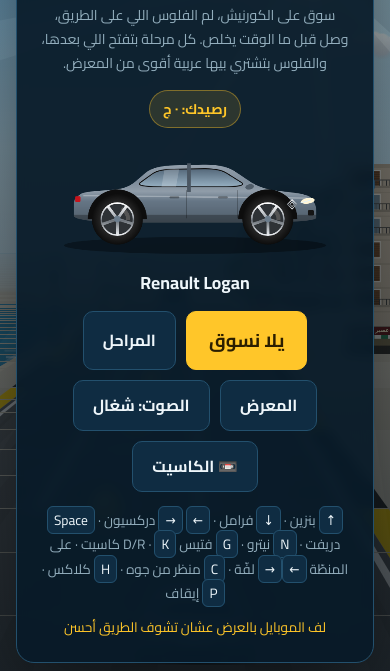
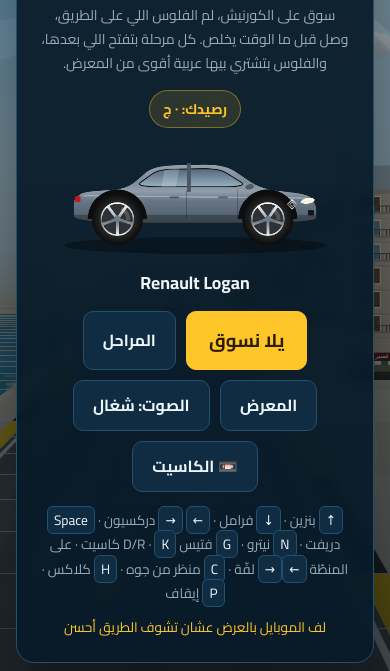
Before and after one commit to asmaanewigy-dev/alex-nitro, a plain HTML site: page index.html in a window 390 px wide. Shown: the part 173-844 px from the top of the page. Drawn offline with Linux system fonts and the light colour scheme; animation ran at ten frames a second.

Commit message:
Raise and pull back the chase camera
The camera now sits higher and further behind the car, so more of the
road ahead is visible. On upright phones the view shifts up so the car
stays above the touch buttons. The in-car view is unchanged.

Co-Authored-By: Claude Opus 5.5 <noreply@anthropic.com>
Claude-Session: https://claude.ai/code/session_01Av9MSwDCcC4QNMQVjMpzmj

```diff
--- a/index.html
+++ b/index.html
@@ -822,7 +822,7 @@ const THEMES={
  dawn:  {sky:['#6f9fd6','#f7c7a3'],sea:['#3a7aa3','#36729a'],seaFar:'#d8b3a2',side:['#cbbfb1','#c2b5a6'],road:['#56585e','#515359'],fog:'#efcfb8',fogD:3.2,sun:[.85,.38,'#fff0d8',40],city:'#a99aa5',clouds:true,gulls:true},
 };
 {const GR={day:['#ffe9c0',.10],noon:['#fff6e0',.06],golden:['#ff9a40',.16],sunset:['#ff6a50',.16],dusk:['#6040a0',.16],night:['#2a48b0',.16],dawn:['#ffb0a0',.12],coast:['#a0f0ff',.08],desert:['#ffb060',.14]};for(const k in GR)THEMES[k].grade=GR[k]}
-const SEG=200,RUMBLE=3,ROADW=2000,LANES=3,FOV=100,CAMD=1/Math.tan((FOV/2)*Math.PI/180),DRAW=240,PLAYERZ=1000*CAMD,PW=.34,CENTRI=.2;
+const SEG=200,RUMBLE=3,ROADW=2000,LANES=3,FOV=100,CAMD=1/Math.tan((FOV/2)*Math.PI/180),DRAW=240,PLAYERZ=1400,CHASE_H=1250,COCKPIT_Z=1400-1000*CAMD,PW=.34,CENTRI=.2;
 const MARKDEF={tram:{off:2.9,w:3},biblio:{off:4.1,w:4},montaza:{off:4.4,w:3.8},qaitbay:{off:-4.6,w:4.6},soldier:{off:3.3,w:2.8},zaghloul:{off:2.1,w:.8},cecil:{off:2.65,w:2.2},windsor:{off:2.65,w:2.2},sidigaber:{off:3.3,w:3.2},sporting:{off:2.8,w:2.6},sanstefano:{off:3.1,w:2.4},helnan:{off:3,w:2.6},beach:{off:-2.7,w:2.6},mosque:{off:3.5,w:3.2},rastin:{off:2.65,w:2.2},bitash:{off:-2.7,w:2.6},marina:{off:2.8,w:2.6},alamein:{off:3.1,w:2.4},agiba:{off:-2.7,w:2.6},pompey:{off:2.5,w:1.1},roman:{off:3.5,w:3.4},greenplaza:{off:3.1,w:2.4},citycentre:{off:3.5,w:3.6},stadium:{off:3.8,w:4.2},rashid:{off:3.7,w:3.8},baltim:{off:-2.7,w:2.6}};
 const LEVEL_DEF=[
  {from:'المنشية',to:'محطة الرمل',theme:'day',marks:['soldier@.22','zaghloul@.5','cecil@.78'],spots:['mohamedahmed','delices','trianon']},
@@ -1032,15 +1032,18 @@ function render(){
  if(!segments.length)return;
  ctx.save();
  if(G.shake>0){ctx.translate((Math.random()-.5)*G.shake*W*.02,(Math.random()-.5)*G.shake*H*.02)}
- const base=findSeg(G.pos),bp=(G.pos%SEG)/SEG;
+ const inCab=G.view==='cockpit'&&!G.attract,camZ=G.pos+(inCab?COCKPIT_Z:0);
+ const carY=H/2+(CAMD/PLAYERZ)*CHASE_H*H/2,shiftY=(!inCab&&!G.attract&&G.touchLim&&H>W)?Math.max(0,carY-(G.touchLim-12)):0;
+ ctx.save();ctx.translate(0,-shiftY);
+ const base=findSeg(camZ),bp=(camZ%SEG)/SEG;
  const pSeg=findSeg(G.pos+PLAYERZ),pp=((G.pos+PLAYERZ)%SEG)/SEG,pY=lerp(pSeg.p1.world.y,pSeg.p2.world.y,pp);
- const liftK=G.air?Math.sin(Math.PI*clamp(G.airT/G.airDur,0,1)):0;const camH=(G.view==='cockpit'&&!G.attract?560:1000)+(G.view==='cockpit'?liftK*700:0);
+ const liftK=G.air?Math.sin(Math.PI*clamp(G.airT/G.airDur,0,1)):0;const camH=(inCab?560:CHASE_H)+(G.view==='cockpit'?liftK*700:0);
  drawBG();
- let maxy=H,x=0,dx=-(base.curve*bp),farX=W/2;
+ let maxy=H+shiftY,x=0,dx=-(base.curve*bp),farX=W/2;
  const fogK=TH.fogD;
  for(let n=0;n<DRAW;n++){
   const seg=segments[(base.index+n)%segments.length];seg.looped=seg.index<base.index;seg.clip=maxy;seg.fog=1-Math.exp(-Math.pow(n/DRAW,2)*fogK);seg.vis=false;
-  const cz=G.pos-(seg.looped?trackLen:0);
+  const cz=camZ-(seg.looped?trackLen:0);
   project(seg.p1,G.x*ROADW-x,pY+camH,cz);project(seg.p2,G.x*ROADW-x-dx,pY+camH,cz);
   x+=dx;dx+=seg.curve;
   if(seg.p1.camera.z<=CAMD||seg.p2.screen.y>=seg.p1.screen.y||seg.p2.screen.y>=maxy)continue;
@@ -1057,30 +1060,31 @@ function render(){
   for(const car of seg.cars){if(car.hidden)continue;const p=(car.z%SEG)/SEG;const s2=lerp(seg.p1.screen.scale,seg.p2.screen.scale,p);const cx=lerp(seg.p1.screen.x,seg.p2.screen.x,p)+s2*car.off*ROADW*W/2;const cy=lerp(seg.p1.screen.y,seg.p2.screen.y,p);drawSprite(car.img,car.w,s2,cx,cy,seg.clip,false,fog,undefined,false,true);if(TH.head){const dw=car.w*s2*ROADW*W/2,dh=dw*car.img.height/car.img.width,ly=cy-dh*.42;if(dw>2&&(!seg.clip||ly<=seg.clip)){ctx.save();ctx.globalCompositeOperation='lighter';for(const sd of[-.36,.36]){const gx=cx+dw*sd,r=dw*.32;const gr=ctx.createRadialGradient(gx,ly,0,gx,ly,r);gr.addColorStop(0,'rgba(255,50,30,.55)');gr.addColorStop(1,'rgba(255,50,30,0)');ctx.fillStyle=gr;ctx.fillRect(gx-r,ly-r,r*2,r*2)}ctx.restore()}}}
   if(seg===pSeg&&(G.view!=='cockpit'||G.attract))drawPlayer(pSeg,pp,pY);
  }
+ ctx.restore();
  screenFX();
  if(G.view==='cockpit'&&!G.attract){if(TH.head)headlights(true);if(G.spin){ctx.save();ctx.translate(W/2,H/2);ctx.rotate(G.spin);ctx.translate(-W/2,-H/2)}drawCockpit(ctx,W,H,carById(S.car),{gear:G.gear,steer:clamp(G.steer+G.driftAng,-1.2,1.2),kmh:kmh(Math.abs(G.speed)),pct:Math.abs(G.speed)/carById(S.car).max,t:G.t,prog:clamp((G.pos+PLAYERZ)/(finishIdx*SEG),0,1),money:G.money});if(G.spin)ctx.restore()}
  ctx.restore();
 }
-function headlights(cockpit){ctx.save();ctx.globalCompositeOperation='lighter';const y0=cockpit?H*.7:H*.92,y1=Math.max(G.horizon,H*.45);const g=ctx.createLinearGradient(0,y0,0,y1);g.addColorStop(0,'rgba(255,240,200,.28)');g.addColorStop(1,'rgba(255,240,200,0)');ctx.fillStyle=g;ctx.beginPath();ctx.moveTo(W*.18,y0);ctx.lineTo(W*.82,y0);ctx.lineTo(W*.6,y1);ctx.lineTo(W*.4,y1);ctx.fill();ctx.restore()}
+function headlights(cockpit){ctx.save();ctx.globalCompositeOperation='lighter';const y0=cockpit?H*.7:Math.min(H*.92,H/2+(CAMD/PLAYERZ)*CHASE_H*H/2-H*.04),y1=Math.max(G.horizon,H*.45);const g=ctx.createLinearGradient(0,y0,0,y1);g.addColorStop(0,'rgba(255,240,200,.28)');g.addColorStop(1,'rgba(255,240,200,0)');ctx.fillStyle=g;ctx.beginPath();ctx.moveTo(W*.18,y0);ctx.lineTo(W*.82,y0);ctx.lineTo(W*.6,y1);ctx.lineTo(W*.4,y1);ctx.fill();ctx.restore()}
 function drawPlayer(pSeg,pp,pY){
  if(TH.head)headlights(false);
  const car=carById(S.car),img=SP.player[G.rev?2:(G.brake?1:0)];const dw=PW*(CAMD/PLAYERZ)*ROADW*W/2*.92,dh=dw*img.height/img.width;
  const off=(G.x<-1||G.x>1)?3:1;const b=G.air?0:(G.attract?.5:1)*Math.random()*(Math.abs(G.speed)/car.max)*off*(H/480)*1.2;
  const lift=G.air?Math.sin(Math.PI*clamp(G.airT/G.airDur,0,1))*H*.22:0;
- const cx=W/2+G.driftAng*dw*.2,cy=H-6-b-lift;
- if(G.air){ctx.fillStyle='rgba(0,0,0,.35)';ctx.beginPath();ctx.ellipse(W/2,H-8,dw*.45*(1-lift/(H*.5)),dh*.08,0,0,7);ctx.fill()}
+ const baseY=Math.min(H-6,H/2+(CAMD/PLAYERZ)*CHASE_H*H/2),cx=W/2+G.driftAng*dw*.2,cy=baseY-b-lift;
+ if(G.air){ctx.fillStyle='rgba(0,0,0,.35)';ctx.beginPath();ctx.ellipse(W/2,baseY-2,dw*.45*(1-lift/(H*.5)),dh*.08,0,0,7);ctx.fill()}
  if(!PLC||PLC.width!==img.width||PLC.height!==img.height)PLC=mk(img.width,img.height,()=>{});
  {const q=PLC.getContext('2d'),pw=PLC.width,ph=PLC.height;q.globalCompositeOperation='source-over';q.clearRect(0,0,pw,ph);q.drawImage(img,0,0);q.globalCompositeOperation='source-atop';
   const tg=q.createLinearGradient(0,0,0,ph);tg.addColorStop(0,rgba(TH.sky[1],TH.head?.08:.28));tg.addColorStop(.55,rgba(TH.sky[0],.06));tg.addColorStop(1,'rgba(0,0,0,.12)');q.fillStyle=tg;q.fillRect(0,0,pw,ph);
   const o=((G.pos*.06)%(pw*2.4));q.fillStyle=TH.head?'rgba(255,210,150,.10)':'rgba(255,255,255,.13)';for(const k of[0,1.2]){const bx=pw*1.2-o+k*pw;q.beginPath();q.moveTo(bx,0);q.lineTo(bx+pw*.12,0);q.lineTo(bx-pw*.1,ph);q.lineTo(bx-pw*.22,ph);q.fill()}
   if(TH.head){q.fillStyle='rgba(8,14,34,.32)';q.fillRect(0,0,pw,ph)}}
- if(TH.head&&G.brake){ctx.save();ctx.globalCompositeOperation='lighter';const gr=ctx.createRadialGradient(cx,H-6,0,cx,H-6,dw*.8);gr.addColorStop(0,'rgba(255,40,20,.35)');gr.addColorStop(1,'rgba(255,40,20,0)');ctx.fillStyle=gr;ctx.fillRect(cx-dw*.8,H-6-dw*.4,dw*1.6,dw*.5);ctx.restore()}
+ if(TH.head&&G.brake){ctx.save();ctx.globalCompositeOperation='lighter';const gr=ctx.createRadialGradient(cx,baseY,0,cx,baseY,dw*.8);gr.addColorStop(0,'rgba(255,40,20,.35)');gr.addColorStop(1,'rgba(255,40,20,0)');ctx.fillStyle=gr;ctx.fillRect(cx-dw*.8,baseY-dw*.4,dw*1.6,dw*.5);ctx.restore()}
  ctx.save();ctx.translate(cx,cy-dh/2);ctx.rotate(G.steer*.035+G.driftAng*.2+G.spin);
  ctx.drawImage(PLC,-dw/2,-dh/2,dw,dh);
  if(G.boost){for(const sx of[-.19,.19]){const fl=dh*(.3+Math.random()*.25),gx=sx*dw,gy=dh*.38;const gr=ctx.createLinearGradient(gx,gy,gx,gy+fl);gr.addColorStop(0,'rgba(255,255,255,.95)');gr.addColorStop(.3,'rgba(90,170,255,.9)');gr.addColorStop(1,'rgba(160,80,255,0)');ctx.fillStyle=gr;ctx.beginPath();ctx.moveTo(gx-dw*.04,gy);ctx.lineTo(gx+dw*.04,gy);ctx.lineTo(gx,gy+fl);ctx.fill()}}
  ctx.restore();
  const dt=G.dtR||.016;
- if(!G.attract&&(G.drift||(keys.hand&&Math.abs(G.speed)>car.max*.2))&&!G.air&&G.parts.length<90){for(const sd of[-1,1])G.parts.push({x:cx+sd*dw*.33,y:H-12,vx:(Math.random()-.5)*W*.06-G.driftAng*W*.12,vy:-H*(.04+Math.random()*.08),r:dw*.05,life:1})}
+ if(!G.attract&&(G.drift||(keys.hand&&Math.abs(G.speed)>car.max*.2))&&!G.air&&G.parts.length<90){for(const sd of[-1,1])G.parts.push({x:cx+sd*dw*.33,y:baseY-6,vx:(Math.random()-.5)*W*.06-G.driftAng*W*.12,vy:-H*(.04+Math.random()*.08),r:dw*.05,life:1})}
  for(let i=G.parts.length-1;i>=0;i--){const q=G.parts[i];q.x+=q.vx*dt;q.y+=q.vy*dt;q.r+=dw*.3*dt;q.life-=dt*1.1;if(q.life<=0){G.parts.splice(i,1);continue}
   const gr=ctx.createRadialGradient(q.x,q.y,0,q.x,q.y,q.r);gr.addColorStop(0,`rgba(225,225,225,${(q.life*.42).toFixed(3)})`);gr.addColorStop(1,'rgba(225,225,225,0)');ctx.fillStyle=gr;ctx.fillRect(q.x-q.r,q.y-q.r,q.r*2,q.r*2)}
 }
@@ -1364,11 +1368,13 @@ function drawTape(){const c=$('#casTape'),g=c.getContext('2d'),w=c.width,h=c.hei
 /* ---------- gameplay ---------- */
 let toastT=0;
 function toast(msg,cls=''){const el=$('#toast');el.textContent=msg;el.className='show '+cls;toastT=1.1}
+function measureTouch(){const t=$('#touch');if(!t||t.hidden){G.touchLim=0;return}const r=t.getBoundingClientRect(),c=cv.getBoundingClientRect();G.touchLim=c.height?(r.top-c.top)*(H/c.height):0}
+window.addEventListener('resize',()=>setTimeout(measureTouch,50));
 function startLevel(li){
  auInit();buildLevel(li);
  Object.assign(G,{gear:'D',nitro:.5,drift:false,driftAng:0,driftScore:0,air:false,airT:0,spin:0,rev:false,boost:false,parts:[],pos:0,x:0,speed:0,steer:0,time:LV.time,money:0,crashes:0,coins:0,sky:0,shake:0,crashCd:0,attract:false,brake:false});
  $('#hTarget').textContent=money(targetMoney);$('#hFrom').textContent=LV.from;$('#hTo').textContent=LV.to;$('#hLvl').textContent='المرحلة '+ar(li+1);
- show(null);$('#hud').hidden=false;$('#touch').hidden=!isTouch;
+ show(null);$('#hud').hidden=false;$('#touch').hidden=!isTouch;requestAnimationFrame(measureTouch);
  if(isTouch){try{const de=document.documentElement;if(!document.fullscreenElement&&de.requestFullscreen)de.requestFullscreen({navigationUI:'hide'}).then(()=>screen.orientation&&screen.orientation.lock&&screen.orientation.lock('landscape').catch(()=>{})).catch(()=>{})}catch(e){}
   if(matchMedia('(orientation:portrait)').matches)setTimeout(()=>toast('لف الموبايل بالعرض 📱↻'),900)}
  updGearUI();state='count';G.count=3.2;$('#count').textContent='';$('#combo').textContent='';
--- a/sw.js
+++ b/sw.js
@@ -1,4 +1,4 @@
-const CACHE = 'alex-nitro-v3';
+const CACHE = 'alex-nitro-v4';
 const ASSETS = ['./', './index.html', './manifest.webmanifest', './icon-192.png', './icon-512.png', './apple-touch-icon.png'];
 self.addEventListener('install', e => { e.waitUntil(caches.open(CACHE).then(c => c.addAll(ASSETS))); self.skipWaiting(); });
 self.addEventListener('activate', e => { e.waitUntil(caches.keys().then(ks => Promise.all(ks.filter(k => k !== CACHE).map(k => caches.delete(k))))); self.clients.claim(); });
```
